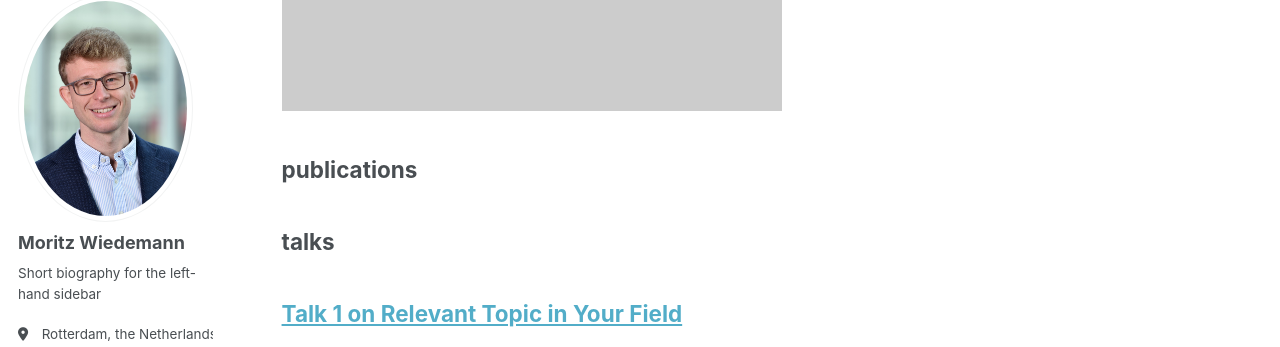
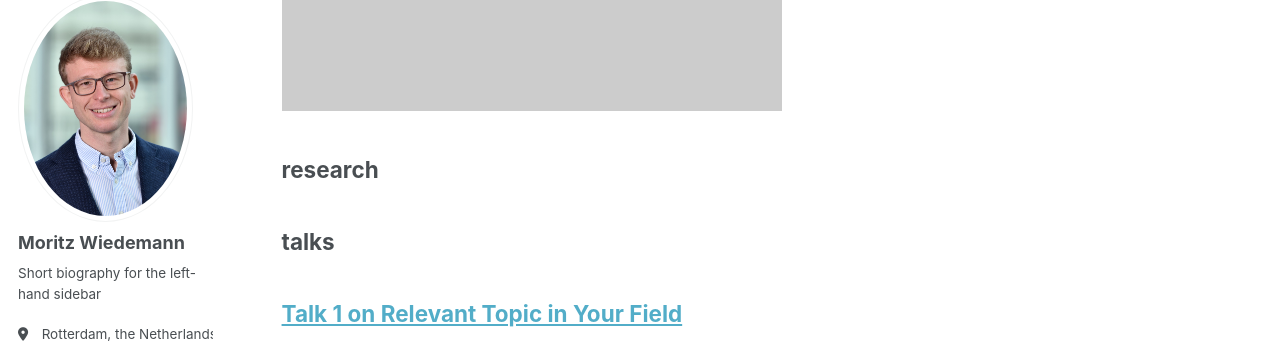
Before and after one commit to WiedemannM/WiedemannM.github.io, a Jekyll site: the page built from _pages/sitemap.md, in a window 1280 px wide and 900 px high, scrolled down 3649 px. Shown: the part 104-451 px from the top of the window. Built offline with Jekyll 4.4.1, drawn with Linux system fonts in a browser that asks for light colours; some web fonts are replaced; a script bundle is joined from its source files by our own code; library files that are not in the unit come from our copies; some of the changed lines change nothing that is shown.

Commit message:
Update _config.yml

```diff
--- a/_config.yml
+++ b/_config.yml
@@ -224,7 +224,7 @@ collections:
   teaching:
     output: true
     permalink: /:collection/:path/
-  publications:
+  research:
     output: true
     permalink: /:collection/:path/
   portfolio:
```
